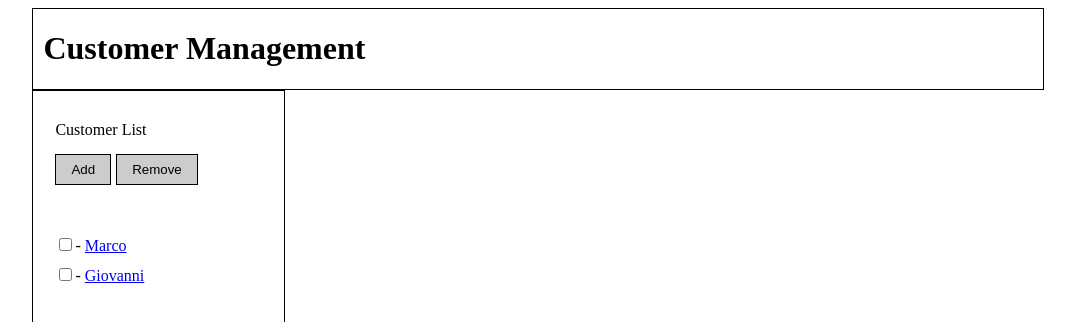
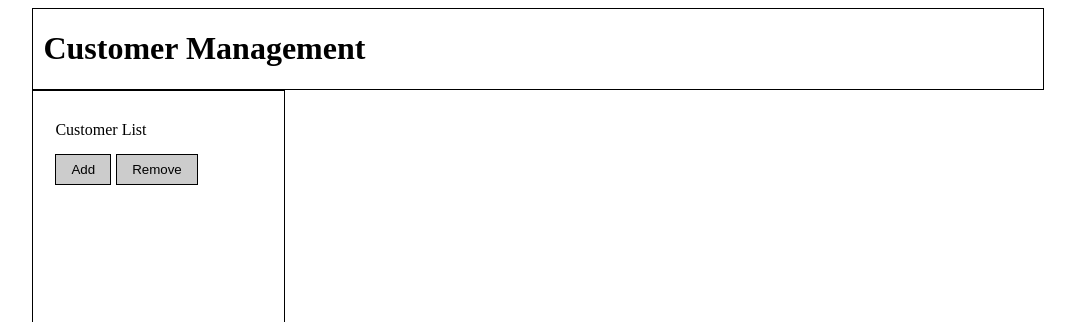
Before and after one commit to Dani9898/customer-management, an Angular app: page / in a window 1280 px wide. Shown: the top 322 px of the page, without its empty margins (102-1177 px from the left). Built offline with nearby package versions, Linux system fonts and the light colour scheme.

Commit message:
Add customer and change customer name features

```diff
--- a/src/app/app.module.ts
+++ b/src/app/app.module.ts
@@ -1,6 +1,6 @@
 import { NgModule } from '@angular/core';
 import { BrowserModule } from '@angular/platform-browser';
-
+import { FormsModule } from '@angular/forms';
 import { AppComponent } from './app.component';
 import { ToolbarComponent } from './toolbar/toolbar.component';
 import { CustomerListComponent } from './customer-list/customer-list.component';
@@ -16,7 +16,8 @@ import { OrderListComponent } from './order-list/order-list.component';
     OrderListComponent
   ],
   imports: [
-    BrowserModule
+    BrowserModule,
+    FormsModule
   ],
   providers: [],
   bootstrap: [AppComponent]
--- a/src/app/customer-detail/customer-detail.component.html
+++ b/src/app/customer-detail/customer-detail.component.html
@@ -3,10 +3,10 @@
 
     <form>
         <label for="name">Name:</label>
-        <input type="text" name="name" id="name"> <br>
+        <input type="text" name="name" id="name" [(ngModel)]="customer.name"> <br>
         <label for="address">Address:</label>
-        <input type="text" name="address" id="address">
+        <input type="text" name="address" id="address" [(ngModel)]="customer.address">
         <label for="city">City: </label>
-        <input type="text" name="city" id="city">
+        <input type="text" name="city" id="city" [(ngModel)]="customer.city">
     </form>
 </div>
--- a/src/app/customer-detail/customer-detail.component.ts
+++ b/src/app/customer-detail/customer-detail.component.ts
@@ -1,6 +1,7 @@
 import { Component, OnInit } from '@angular/core';
 import { ICustomer } from '../customer';
 import { CustomerSelectedService } from '../customer-selected.service';
+import { FormsModule } from '@angular/forms';
 
 @Component({
   selector: 'app-customer-detail',
@@ -9,11 +10,10 @@ import { CustomerSelectedService } from '../customer-selected.service';
 })
 export class CustomerDetailComponent implements OnInit {
 
-  customer: ICustomer | undefined;
+  public customer: ICustomer | undefined;
   constructor(private _customerSelectedService: CustomerSelectedService) { }
 
   ngOnInit(): void {
-    this._customerSelectedService.customerSelected$.subscribe(data => this.customer = data)
+    this._customerSelectedService.customerSelected$.subscribe(data => this.customer = data);
   }
-
 }
--- a/src/app/customer-list/customer-list.component.html
+++ b/src/app/customer-list/customer-list.component.html
@@ -1,6 +1,6 @@
 <div id="customer-list">
     <div>Customer List</div>
-    <button>Add</button>
+    <button (click)="addCustomer()">Add</button>
     <button (click)="removeCustomer()">Remove</button>
 
     <div id="customers" *ngFor="let customer of customers">
--- a/src/app/customer-list/customer-list.component.ts
+++ b/src/app/customer-list/customer-list.component.ts
@@ -10,11 +10,7 @@ import { CustomerSelectedService } from '../customer-selected.service';
 })
 export class CustomerListComponent implements OnInit {
 
-  customers: ICustomer[] = [
-    {id: 1, name: "Marco", address: "Via carbonara 30", city: "Bologna", orders: [{number: 1, total: 400, items: 14}, {number: 2, total: 190, items: 6}], selected: false },
-    {id: 2, name: "Giovanni", address: "Via marsala 12", city: "Ferrara", orders: [{number: 1, total: 132, items: 4}, {number: 2, total: 700, items: 20}], selected: false }
-  ];
-
+  public customers: ICustomer[] = [];
 
   constructor(private _customerSelectedService: CustomerSelectedService) { }
 
@@ -22,8 +18,7 @@ export class CustomerListComponent implements OnInit {
   }
 
   selectedCustomer(customer: ICustomer) {
-    this._customerSelectedService.sendCustomer(customer)
-    console.log(customer);
+    this._customerSelectedService.sendCustomer(customer);
   }
 
   onChangeCustomer($event: Event){
@@ -38,9 +33,15 @@ export class CustomerListComponent implements OnInit {
     })
   }
 
+  addCustomer(){
+    let customer = {id: this.customers.length + 1, name: `Customer ${this.customers.length + 1}`, address: "", city: "", orders: [], selected: false };
+    this.customers.push(customer);
+  }
+
   removeCustomer(){
-    let newCustomers = this.customers.filter(customer => !customer.selected)
+    let newCustomers = this.customers.filter(customer => !customer.selected);
     this.customers = newCustomers;
-    console.log(newCustomers);
   }
 }
+
+// {number: 0, total: 400, items: 14}, {number: 2, total: 190, items: 6}
```
